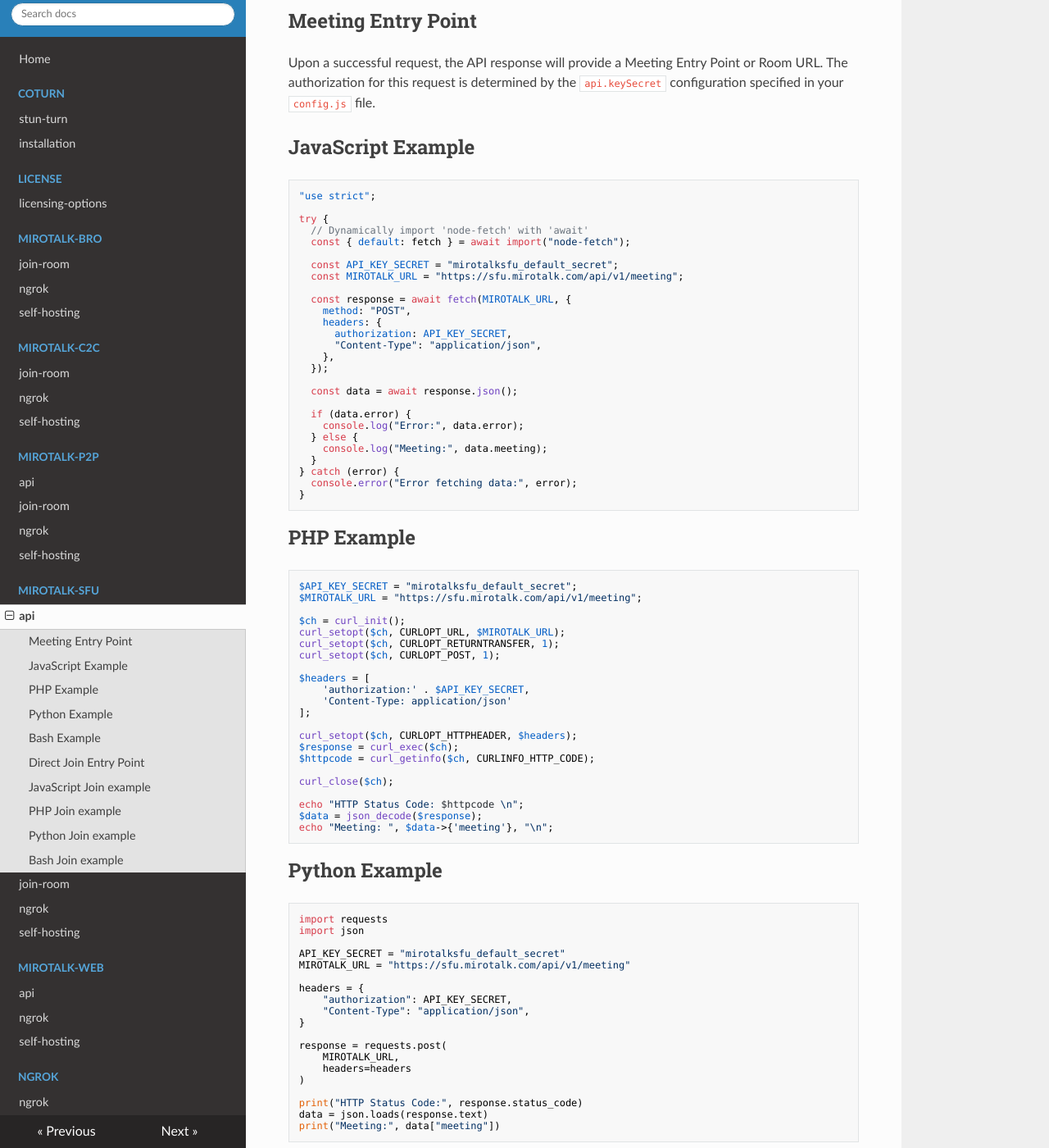
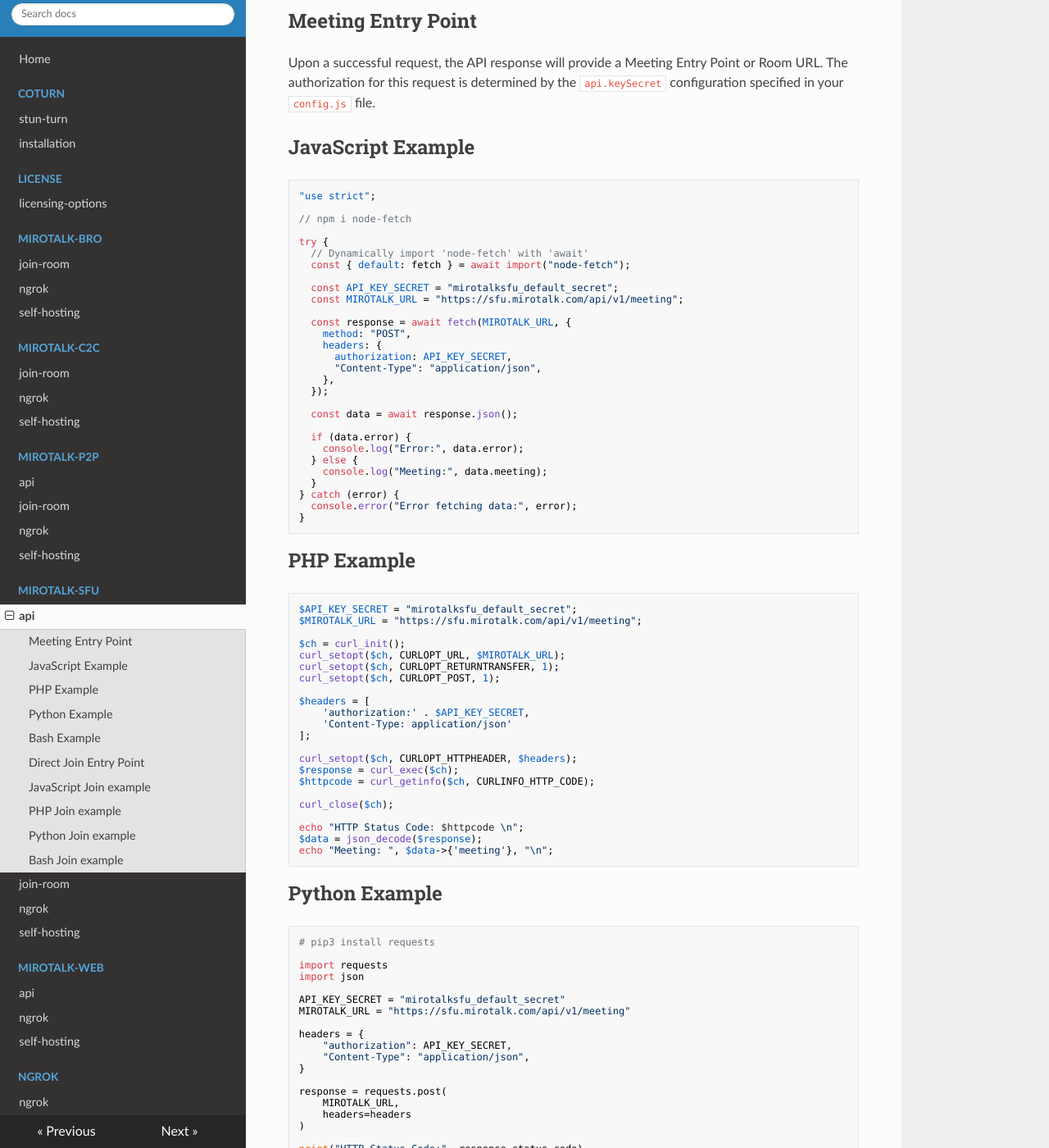
Before and after one commit to miroslavpejic85/mirotalk-docs, an MkDocs documentation site: the page built from docs/mirotalk-sfu/api.md, in a window 1280 px wide and 1400 px high, scrolled down 248 px. Shown: the whole window at 82% size. Built offline with MkDocs 1.6.1, drawn with Linux system fonts in a browser that asks for light colours; nearby versions of some CDN libraries; some of the changed text lies outside the part shown.

Commit message:
[mirotalkdocs] - update docs

````diff
--- a/docs/mirotalk-sfu/api.md
+++ b/docs/mirotalk-sfu/api.md
@@ -12,6 +12,8 @@
 
 ```javascript
 "use strict";
+
+// npm i node-fetch
 
 try {
   // Dynamically import 'node-fetch' with 'await'
@@ -70,6 +72,8 @@
 ## Python Example
 
 ```python
+# pip3 install requests
+
 import requests
 import json
 
@@ -196,11 +200,9 @@
 
 ## Python Join example
 
-```bash
-$ pip3 install requests
-```
+```py
+# pip3 install requests
 
-```py
 import requests
 import json
 
````
Also changed, not shown: docs/mirotalk-p2p/api.md (+4 -0 lines).
